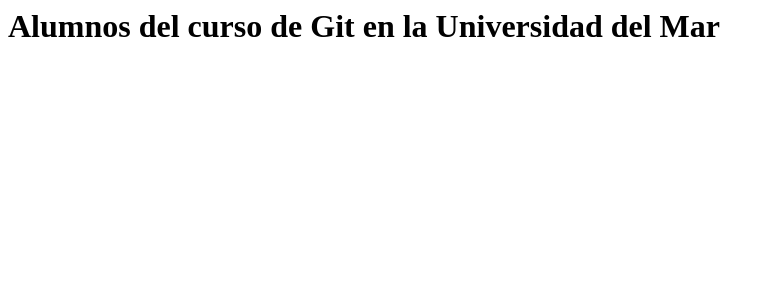
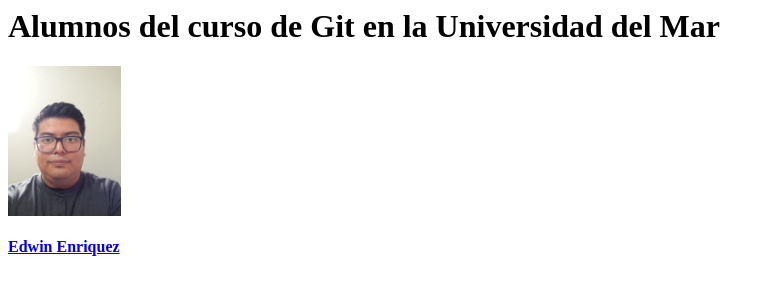
Before and after one commit to EdwinEnriquez/cursoGitUMAR, a plain HTML site: page index.html in a window 1280 px wide. Shown: the whole page, without its empty margins (0-775 px from the left). Drawn offline with Linux system fonts and the light colour scheme.

Commit message:
link to personal info

```diff
--- a/index.html
+++ b/index.html
@@ -4,5 +4,11 @@
     </header>
     <body>
 
+        <span>
+            <p><img src="images/EdwinEnriquez.jpg" height="150px">  </p>
+            <p><h4><a href="people/EdwinEnriquez.html">Edwin Enriquez</a> </h4></p>
+        </span>
+
+
     </body>
 </html>
```
